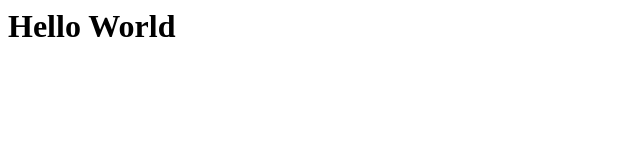
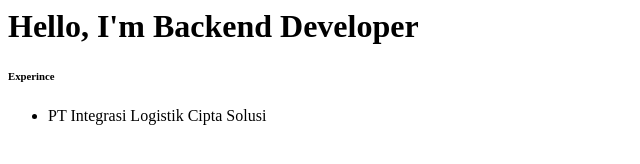
Before and after one commit to ucupxamir/ucupxamir.github.io, a plain HTML site: page index.html in a window 1280 px wide. Shown: the whole page, without its empty margins (0-640 px from the left). Drawn offline with Linux system fonts and the light colour scheme.

Commit message:
Update index.html

```diff
--- a/index.html
+++ b/index.html
@@ -1,3 +1,8 @@
 <html>
-    <h1>Hello World</h1>
+    <h1>Hello, I'm Backend Developer</h1>
+
+    <h6>Experince</h6>
+    <ul>
+        <li>PT Integrasi Logistik Cipta Solusi</li>
+    </ul>
 </html>
```
